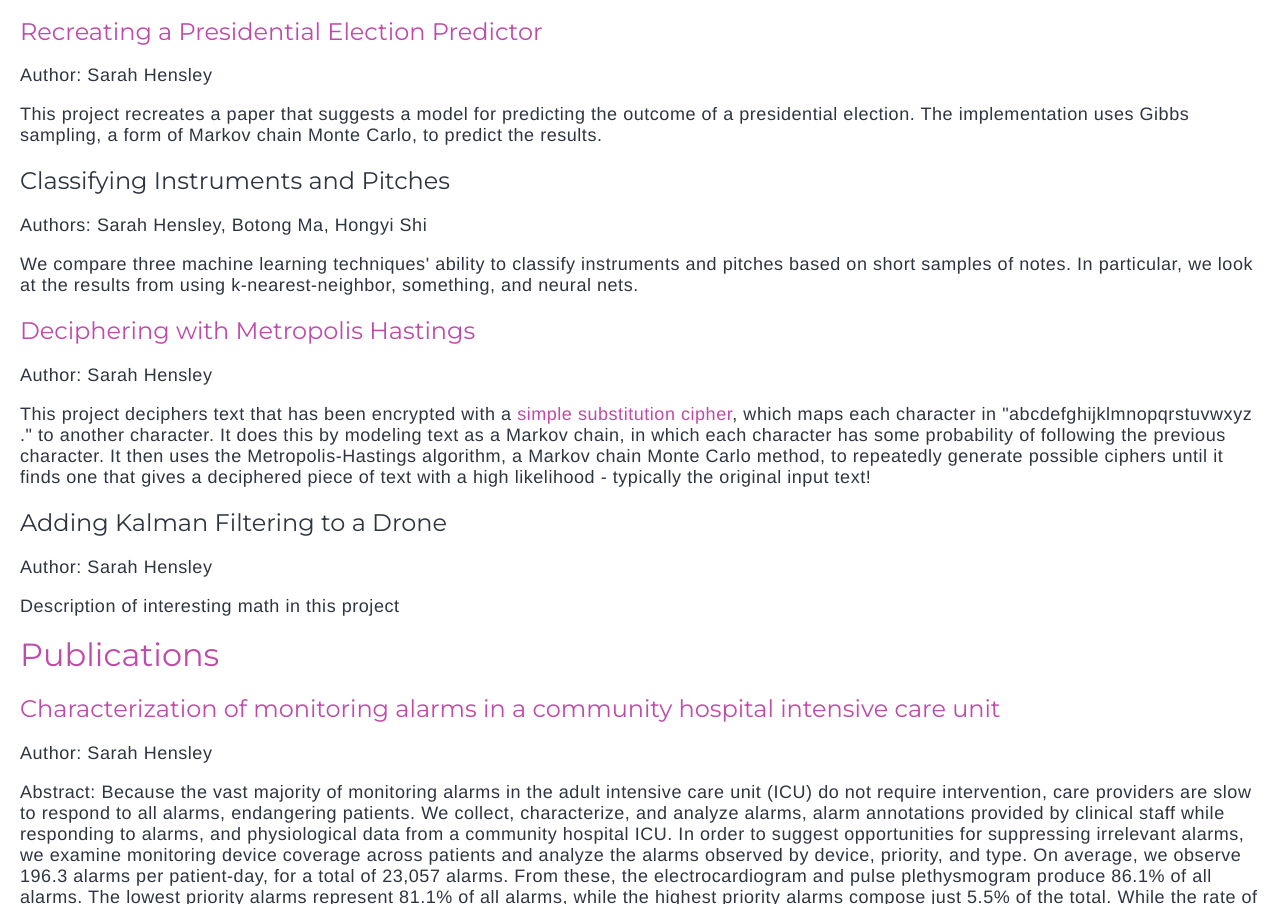
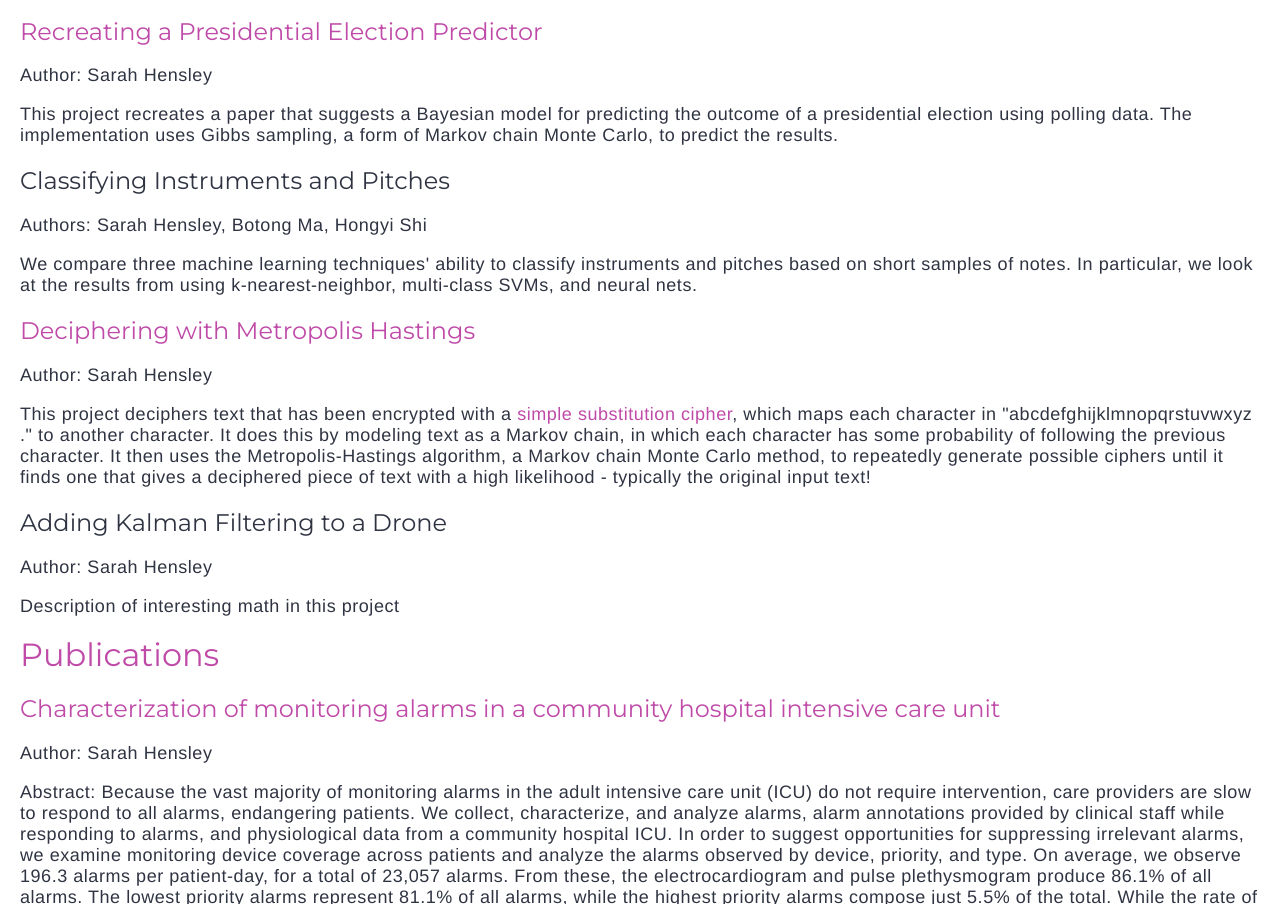
Before and after one commit to nellhall/j-s-hensley.github.io, a plain HTML site: page research/index.html in a window 1280 px wide. Shown: the part 827-1731 px from the top of the page. Drawn offline with Linux system fonts and the light colour scheme.

Commit message:
update project descriptions and links

```diff
--- a/research/index.html
+++ b/research/index.html
@@ -62,14 +62,14 @@
       and the number of shares owned as the state, and every day, it decides whether to
       buy, sell, or do nothing, having learned from five years of Google's stock prices.
     </p>
-    <h2><a href="">Recreating a Presidential Election Predictor</a></h2>
+    <h2><a href="https://github.com/j-s-hensley/6.882-Presidential-Gibbs">Recreating a Presidential Election Predictor</a></h2>
     <p>
       Author: Sarah Hensley
     </p>
     <p>
-      This project recreates a paper that suggests a model for predicting the outcome of a
-      presidential election. The implementation uses Gibbs sampling, a form of
-      Markov chain Monte Carlo, to predict the results.
+      This project recreates a paper that suggests a Bayesian model for predicting
+      the outcome of a presidential election using polling data. The implementation
+      uses Gibbs sampling, a form of Markov chain Monte Carlo, to predict the results.
     </p>
     <h2><a href="https://github.mit.edu/btma/6867-Project"></a>Classifying Instruments and Pitches</h2>
     <p>
@@ -78,7 +78,7 @@
     <p>
       We compare three machine learning techniques' ability to classify instruments
       and pitches based on short samples of notes. In particular, we look at the
-      results from using k-nearest-neighbor, something, and neural nets.
+      results from using k-nearest-neighbor, multi-class SVMs, and neural nets.
     </p>
     <h2><a href="https://github.com/j-s-hensley/6.437-Deciphering">Deciphering with Metropolis Hastings</a></h2>
     <p>
@@ -95,6 +95,7 @@
       one that gives a deciphered piece of text with a high likelihood - typically
       the original input text!
     </p>
+    <!-->
     <h2><a href=""></a>Adding Kalman Filtering to a Drone</h2>
     <p>
       Author: Sarah Hensley
@@ -102,6 +103,7 @@
     <p>
       Description of interesting math in this project
     </p>
+    </!-->
     <h1> Publications </h1>
     <h2><a href="https://dspace.mit.edu/handle/1721.1/119844">Characterization of
       monitoring alarms in a community hospital intensive care unit</a></h2>
```
